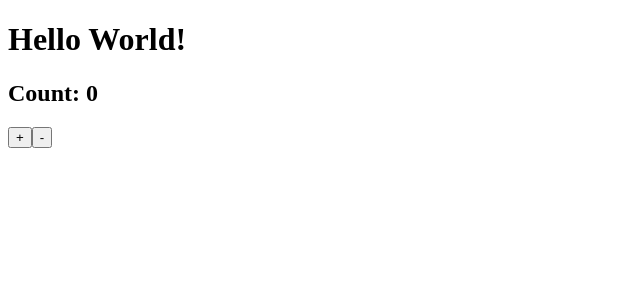
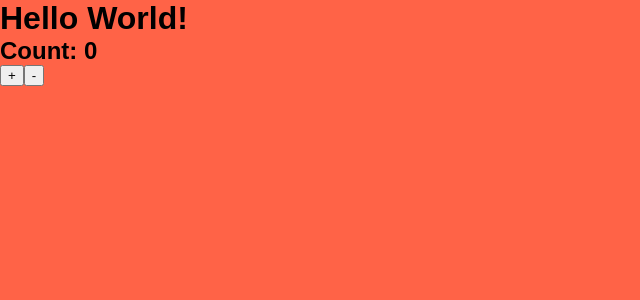
Before and after one commit to maxdevjs/learn-modern-javascript-tooling-with-react, a React app: page / in a window 1280 px wide. Shown: the top 300 px of the page, without its empty margins (0-640 px from the left). Built offline with nearby package versions, Linux system fonts and the light colour scheme.

Commit message:
15_css_loader

```diff
--- a/package.json
+++ b/package.json
@@ -25,7 +25,9 @@
     "@babel/preset-env": "^7.2.0",
     "@babel/preset-react": "^7.0.0",
     "babel-loader": "^8.0.4",
+    "css-loader": "^2.0.1",
     "html-webpack-plugin": "^3.2.0",
+    "style-loader": "^0.23.1",
     "webpack": "^4.27.1",
     "webpack-cli": "^3.1.2",
     "webpack-dev-server": "^3.1.10"
--- a/src/index.html
+++ b/src/index.html
@@ -4,7 +4,7 @@
   <meta charset="utf-8" />
   <meta http-equiv="X-UA-Compatible" content="IE=edge">
   <title>React Boilerplate</title>
-  <meta name="viewport" content="width=device-width, inital-scale=1">
+  <meta name="viewport" content="width=device-width, initial-scale=1">
   <!-- <link rel="stylesheet" href="main.css" type="text/css" media="screen"> -->
   <!-- <script src="main.js"></script> -->
 </head>
--- a/src/index.js
+++ b/src/index.js
@@ -1,5 +1,6 @@
 import React from 'react';
 import ReactDom from 'react-dom';
 import App from './App';
+import './style.css';
 
 ReactDom.render(<App />, document.getElementById('app'));
--- /dev/null
+++ b/src/style.css
@@ -0,0 +1,36 @@
+html {
+  box-sizing: border-box;
+  font-size: 16px;
+  font-family: sans-serif;
+  background-color: tomato;
+}
+
+*,
+*:before,
+*:after {
+  box-sizing: inherit;
+}
+
+body,
+h1,
+h2,
+h3,
+h4,
+h5,
+h6,
+p,
+ol,
+ul {
+  margin: 0;
+  padding: 0;
+}
+
+ol,
+ul {
+  list-style: none;
+}
+
+img {
+  max-width: 100%;
+  height: auto;
+}
--- a/webpack.config.base.js
+++ b/webpack.config.base.js
@@ -18,6 +18,11 @@ module.exports = {
           plugins: ['@babel/plugin-proposal-class-properties'],
         },
       },
+      {
+        test: /\.css$/,
+        use: ['style-loader', 'css-loader'],
+        exclude: /node_modules/,
+      },
     ],
   },
   plugins: [
```
Also changed, not shown: 1 other file (tests, documents, lock files or other folders).
